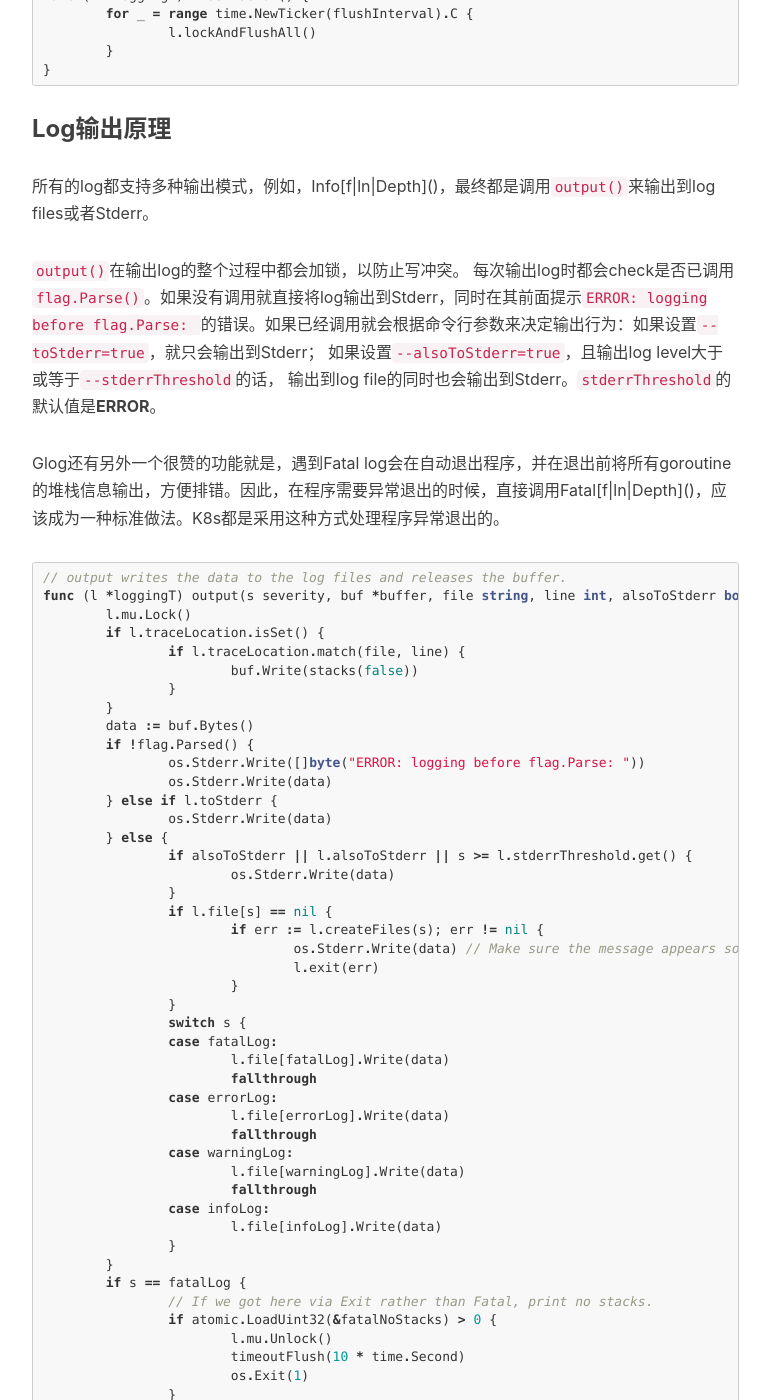
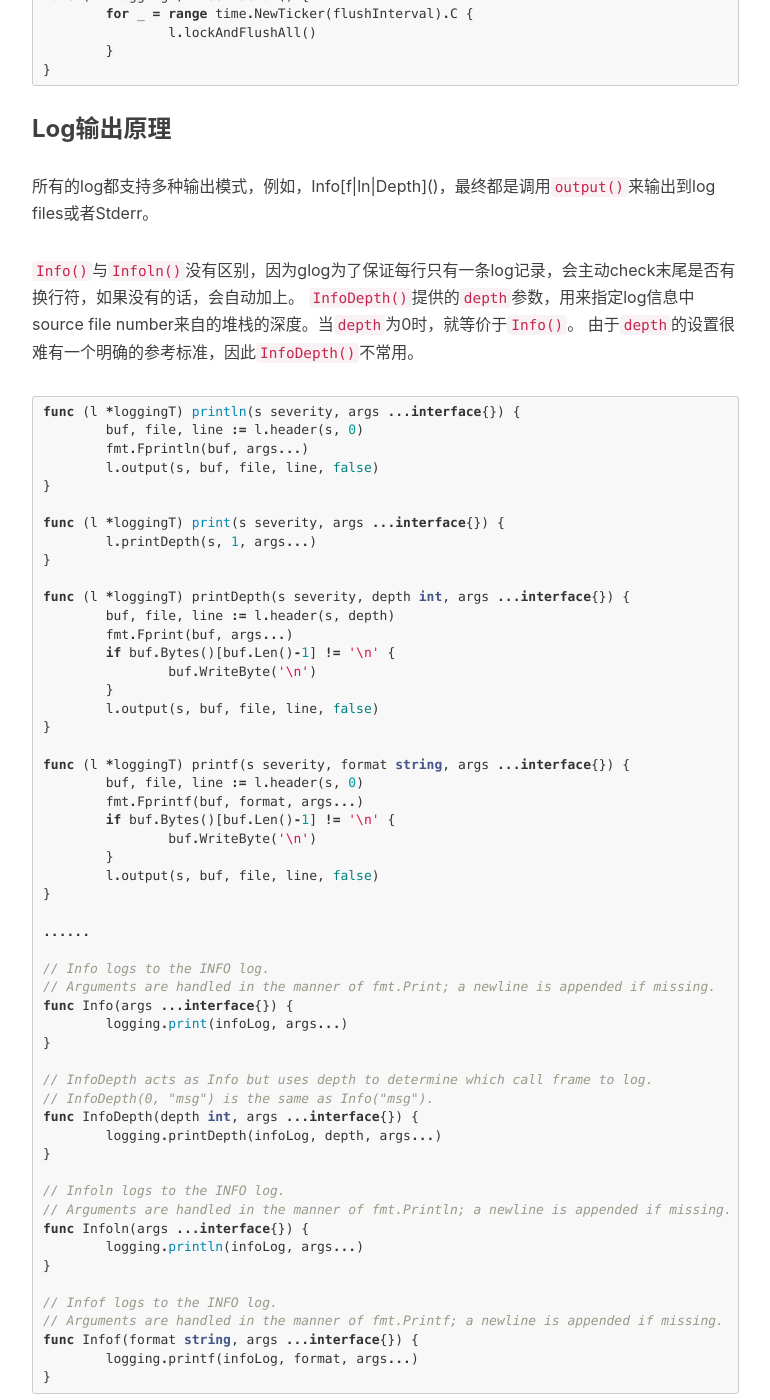
Before and after one commit to supereagle/supereagle.github.io, a Jekyll site: the page built from _posts/2017-06-07-golang-glog.markdown, in a window 1280 px wide and 1400 px high, scrolled down 4790 px. Shown: the whole window, without its empty margins (233-1003 px from the left). Built offline with Jekyll 4.4.1, drawn with Linux system fonts in a browser that asks for light colours; nearby versions of some CDN libraries; comment, search, counter and statistics services are not loaded; some of the changed text lies outside the part shown.

Commit message:
update glog blog: compare different log models

````diff
--- a/_posts/2017-06-07-golang-glog.markdown
+++ b/_posts/2017-06-07-golang-glog.markdown
@@ -204,12 +204,72 @@ func (l *loggingT) flushDaemon() {
 
 所有的log都支持多种输出模式，例如，Info\[f\|ln\|Depth\]()，最终都是调用`output()`来输出到log files或者Stderr。
 
+`Info()`与`Infoln()`没有区别，因为glog为了保证每行只有一条log记录，会主动check末尾是否有换行符，如果没有的话，会自动加上。
+`InfoDepth()`提供的`depth`参数，用来指定log信息中source file number来自的堆栈的深度。当`depth`为0时，就等价于`Info()`。
+由于`depth`的设置很难有一个明确的参考标准，因此`InfoDepth()`不常用。
+
+```go
+func (l *loggingT) println(s severity, args ...interface{}) {
+	buf, file, line := l.header(s, 0)
+	fmt.Fprintln(buf, args...)
+	l.output(s, buf, file, line, false)
+}
+
+func (l *loggingT) print(s severity, args ...interface{}) {
+	l.printDepth(s, 1, args...)
+}
+
+func (l *loggingT) printDepth(s severity, depth int, args ...interface{}) {
+	buf, file, line := l.header(s, depth)
+	fmt.Fprint(buf, args...)
+	if buf.Bytes()[buf.Len()-1] != '\n' {
+		buf.WriteByte('\n')
+	}
+	l.output(s, buf, file, line, false)
+}
+
+func (l *loggingT) printf(s severity, format string, args ...interface{}) {
+	buf, file, line := l.header(s, 0)
+	fmt.Fprintf(buf, format, args...)
+	if buf.Bytes()[buf.Len()-1] != '\n' {
+		buf.WriteByte('\n')
+	}
+	l.output(s, buf, file, line, false)
+}
+
+......
+
+// Info logs to the INFO log.
+// Arguments are handled in the manner of fmt.Print; a newline is appended if missing.
+func Info(args ...interface{}) {
+	logging.print(infoLog, args...)
+}
+
+// InfoDepth acts as Info but uses depth to determine which call frame to log.
+// InfoDepth(0, "msg") is the same as Info("msg").
+func InfoDepth(depth int, args ...interface{}) {
+	logging.printDepth(infoLog, depth, args...)
+}
+
+// Infoln logs to the INFO log.
+// Arguments are handled in the manner of fmt.Println; a newline is appended if missing.
+func Infoln(args ...interface{}) {
+	logging.println(infoLog, args...)
+}
+
+// Infof logs to the INFO log.
+// Arguments are handled in the manner of fmt.Printf; a newline is appended if missing.
+func Infof(format string, args ...interface{}) {
+	logging.printf(infoLog, format, args...)
+}
+```
+
 `output()`在输出log的整个过程中都会加锁，以防止写冲突。
 每次输出log时都会check是否已调用`flag.Parse()`。如果没有调用就直接将log输出到Stderr，同时在其前面提示`ERROR: logging before flag.Parse: `的错误。如果已经调用就会根据命令行参数来决定输出行为：如果设置`--toStderr=true`，就只会输出到Stderr；
 如果设置`--alsoToStderr=true`，且输出log level大于或等于`--stderrThreshold`的话，
 输出到log file的同时也会输出到Stderr。`stderrThreshold`的默认值是**ERROR**。
 
-Glog还有另外一个很赞的功能就是，遇到Fatal log会在自动退出程序，并在退出前将所有goroutine的堆栈信息输出，方便排错。因此，在程序需要异常退出的时候，直接调用Fatal\[f\|ln\|Depth\]()，应该成为一种标准做法。K8s都是采用这种方式处理程序异常退出的。
+Glog还有另外一个很赞的功能就是，遇到Fatal log会在自动退出程序，并在退出前将所有goroutine的堆栈信息输出，方便排错。因此，在程序需要异常退出的时候，直接调用Fatal\[f\|ln\|Depth\]()，应该成为一种标准做法。
 
 ```go
 // output writes the data to the log files and releases the buffer.
````
